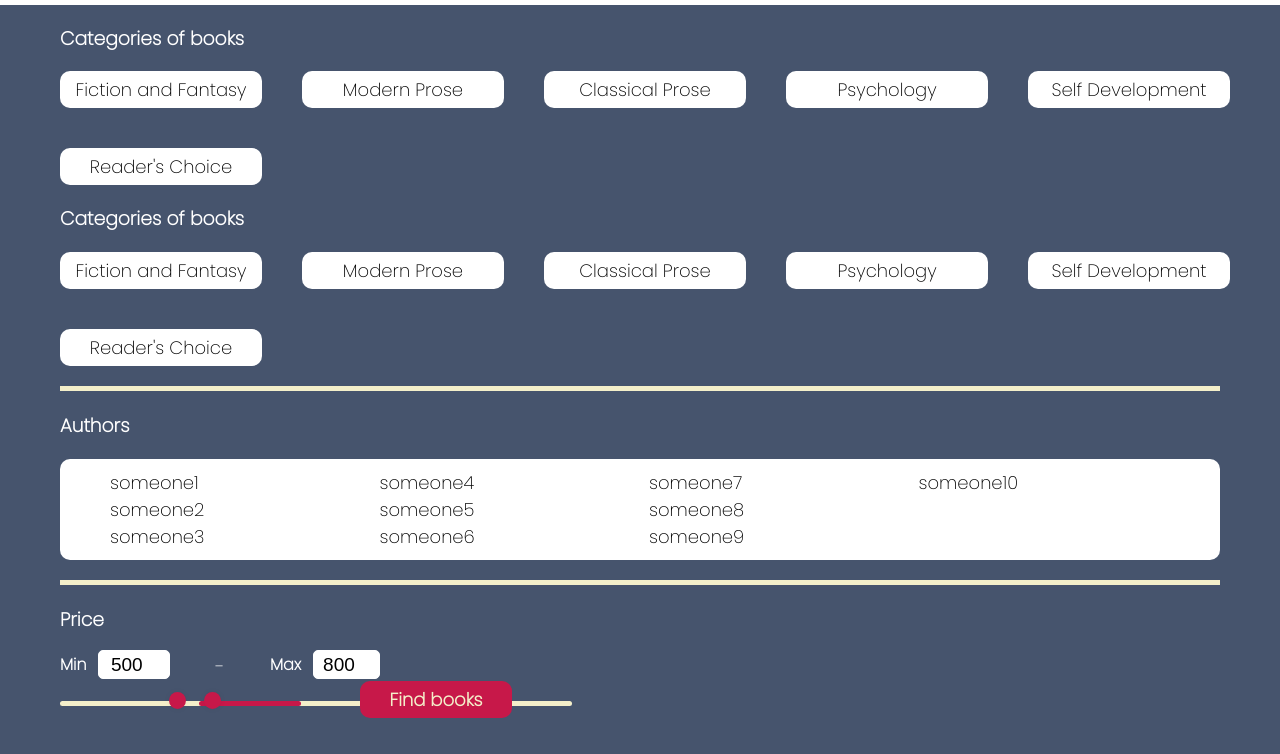
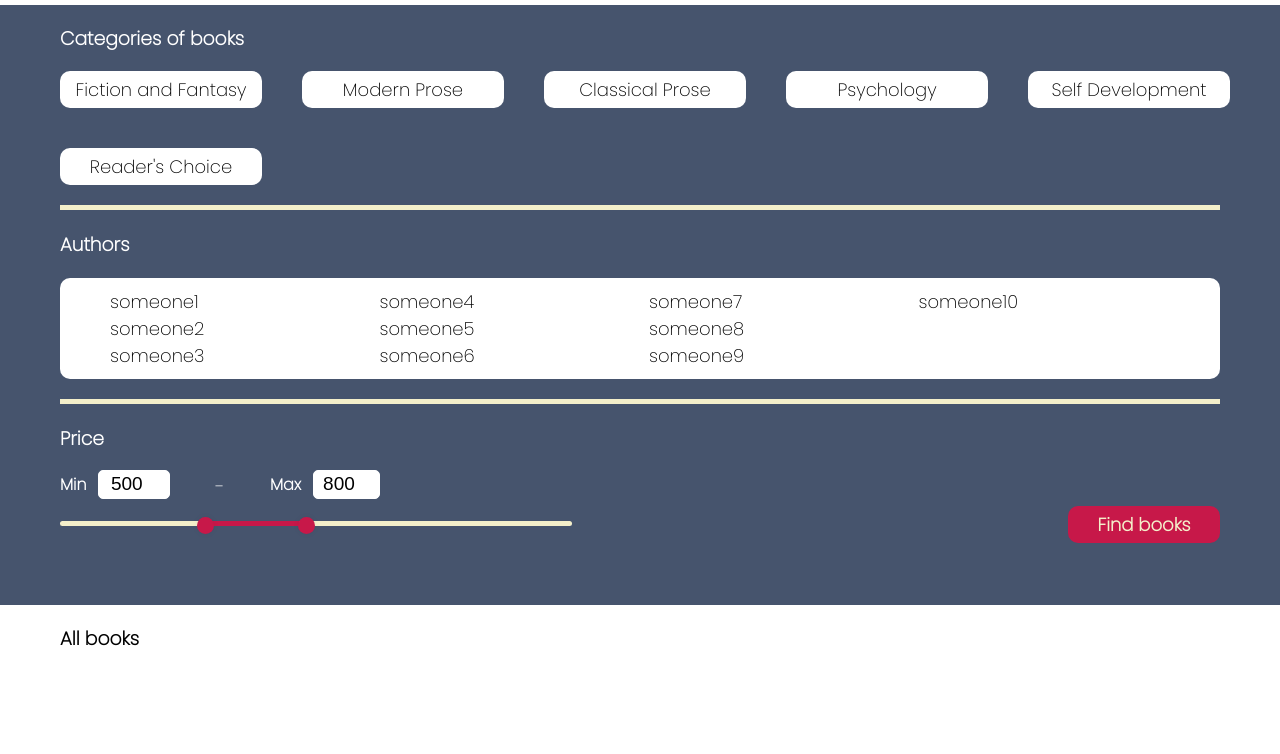
Before and after one commit to anastasiiasanina/E-commerce-Bookstore, a plain HTML site: page frontend/pages/catalog.html in a window 1280 px wide. Shown: the part 75-829 px from the top of the page. After the commit the page ends 800 px from the top, so only its background shows below. Drawn offline with Linux system fonts and the light colour scheme; no server answers.

Commit message:
Small fixes in front

```diff
--- a/frontend/css/catalog.css
+++ b/frontend/css/catalog.css
@@ -1,7 +1,7 @@
 .categories {
     background-color: #46546d;
     width: 100%;
-    height: 550px
+    height: 600px
 }
 
 .categories-title {
@@ -179,6 +179,7 @@
 .main-title {
     padding-left: 60px;
     color: black;
+}
 
 .books_list{
     /* display: grid;
--- a/frontend/pages/catalog.html
+++ b/frontend/pages/catalog.html
@@ -1,6 +1,5 @@
 <!DOCTYPE html>
 <html lang="en" dir="ltr">
-
   <head>
     <meta charset="utf-8">
     <title>Catalog</title>
@@ -12,7 +11,7 @@
     <link href='https://unpkg.com/css.gg@2.0.0/icons/css/shopping-bag.css' rel='stylesheet'>
   </head>
   <body>
-    <div class=" menu-top">
+    <div class="menu-top">
       <div class="menu-titles">
         <a href="/home" class="menu-title">Home</a>
         <a href="/catalog" class="menu-title">Catalog</a>
@@ -21,21 +20,11 @@
       </div>
       <div class="logo">I&#10084;BOOKS</div>
       <div class="menu-icons">
-    <input id='searchbar' class="form-control" placeholder="Search books here..." type="text" data-search></input>
+        <input id='searchbar' class="form-control" placeholder="Search books here..." type="text"></input>
         <i class="menu-icon gg-search"></i>
         <i class="menu-icon gg-profile"></i>
         <i class="menu-icon gg-shopping-bag"></i>
       </div>
-  </div>
-  <div class="categories">
-    <h3 class="categories-title">Categories of books</h3>
-    <div class="categories-text">
-      <div class="title">Fiction and Fantasy</div>
-      <div class="title">Modern Prose</div>
-      <div class="title">Classical Prose</div>
-      <div class="title">Psychology</div>
-      <div class="title">Self Development</div>
-      <div class="title">Reader's Choice</div>
     </div>
     <div class="categories">
       <h3 class="categories-title">Categories of books</h3>
@@ -76,11 +65,16 @@
       </div>
       <div class="slider">
         <div class="progress"></div>
+      </div>
       <div class="range-input">
         <input type="range" class="range-min" min="100" max="1500" value="500" step="10">
         <input type="range" class="range-max" min="100" max="1500" value="800" step="10">
       </div>
       <div class="find-btn">Find books</div>
+    </div>
+    <div class="books-section">
+      <h3 class="main-title">All books</h3>
+      <h3 id="res"></h3>
     </div>
     <div class="books_list" data-books-list-container></div>
     <template books-list-template>
```
Lines whose indentation alone changed are shown as unchanged.
